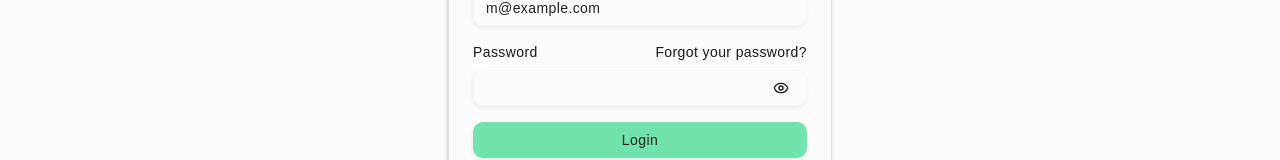
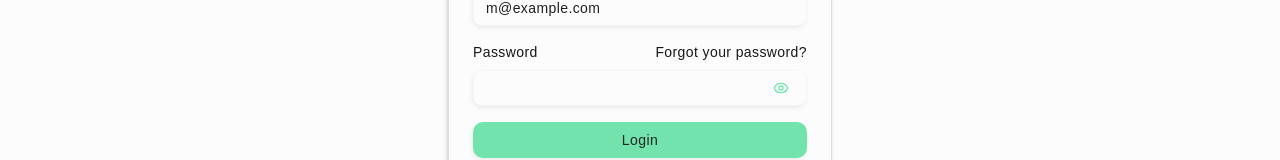
Before and after one commit to Anshuman6484/aichatbot-client, a React (Vite) app: page /login in a window 1280 px wide. Shown: the part 310-470 px from the top of the page. Built offline with nearby package versions, Linux system fonts and the light colour scheme; no server answers.

Commit message:
fix: minor UI fix

```diff
--- a/src/pages/LogIn/components/login-form.jsx
+++ b/src/pages/LogIn/components/login-form.jsx
@@ -110,7 +110,7 @@ export function LoginForm({ className, ...props }) {
                     <Button
                       type="button"
                       size="icon"
-                      variant="ghost"
+                      variant="link"
                       className="absolute right-2 top-1/2 -translate-y-1/2"
                       onClick={() => setShowPassword((prev) => !prev)}
                       tabIndex={-1}
--- a/src/pages/SignUp/components/signup-form.jsx
+++ b/src/pages/SignUp/components/signup-form.jsx
@@ -114,7 +114,7 @@ export function SignupForm({ className, ...props }) {
                     <Button
                       type="button"
                       size="icon"
-                      variant="ghost"
+                      variant="link"
                       className="absolute right-2 top-1/2 -translate-y-1/2"
                       onClick={() => setShowPassword((prev) => !prev)}
                       tabIndex={-1}
```
